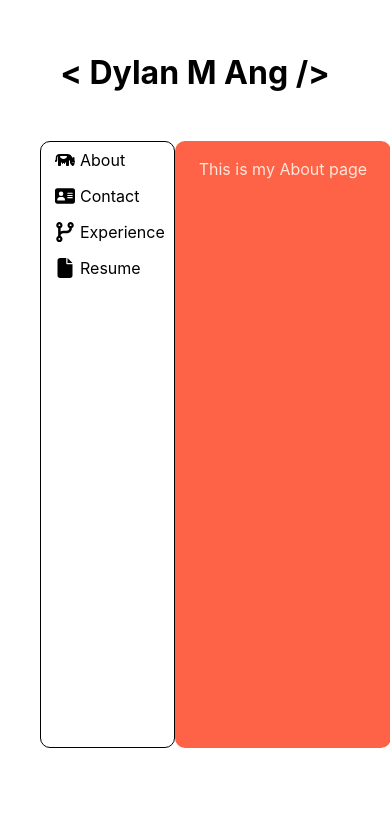
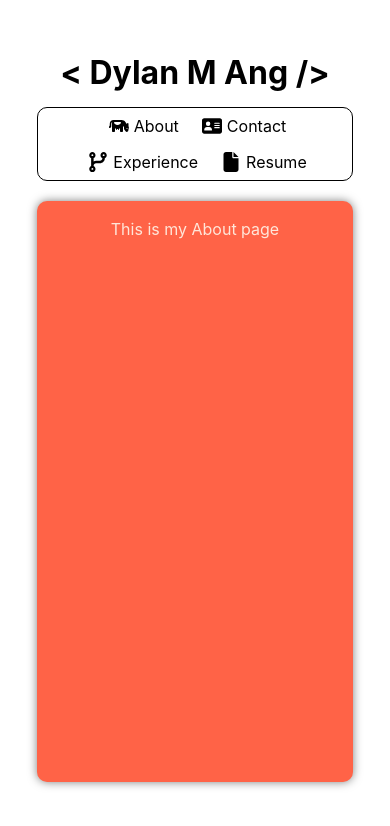
Before and after one commit to dy-ma/personal-dep, a React (Vite) app: page / in a window 390 px wide. Shown: the top 826 px of the page. Built offline with nearby package versions, Linux system fonts and the light colour scheme.

Commit message:
Add media queries to support mobile and tablet sizes

```diff
--- a/src/components/ContentBox.jsx
+++ b/src/components/ContentBox.jsx
@@ -1,37 +1,32 @@
 import { useEffect, useState } from 'react'
 import NavButton from './NavButton'
 import { About, Contact, Experience, Resume } from './Pages'
-import { faCow, faAddressCard, faCodeBranch, faFile} from '@fortawesome/free-solid-svg-icons'
+import { faCow, faAddressCard, faCodeBranch, faFile } from '@fortawesome/free-solid-svg-icons'
 
 let stateMap = {
-    'About': <About/>,
-    'Contact': <Contact/>,
-    'Experience': <Experience/>,
-    'Resume': <Resume/>
+    'About': <About />,
+    'Contact': <Contact />,
+    'Experience': <Experience />,
+    'Resume': <Resume />
 }
 
 function ContentBox(props) {
     // Used to route content
     const [state, setState] = useState("About")
 
-    // Button Functions
-    let show = (page) => setState(page)
-
     // Site Content
     let con = stateMap[state]
 
     return (
-        <div>
-            <div className="main">
-                <div id="sidebar">
-                    <NavButton label="About" icn={faCow} fun={show}/>
-                    <NavButton label="Contact" icn={faAddressCard} fun={show}/>
-                    <NavButton label="Experience" icn={faCodeBranch} fun={show}/>
-                    <NavButton label="Resume" icn={faFile} fun={show}/>
-                </div>
-                <div id="content">
-                    {con}
-                </div>
+        <div className="main">
+            <div id="sidebar">
+                <NavButton label="About" icn={faCow} fun={setState} />
+                <NavButton label="Contact" icn={faAddressCard} fun={setState} />
+                <NavButton label="Experience" icn={faCodeBranch} fun={setState} />
+                <NavButton label="Resume" icn={faFile} fun={setState} />
+            </div>
+            <div id="content">
+                {con}
             </div>
         </div>
     )
--- a/src/components/NavButton.jsx
+++ b/src/components/NavButton.jsx
@@ -1,8 +1,8 @@
 import { FontAwesomeIcon } from '@fortawesome/react-fontawesome'
 
 function NavButton(props) {
-    let show = props.fun;
-    let fun = () => show(props.label)
+    let setState = props.fun;
+    let fun = () => setState(props.label)
     return (
         <button className="nav" onClick={fun}>
             <FontAwesomeIcon class="nav-icn" icon={props.icn} />
--- a/src/index.css
+++ b/src/index.css
@@ -20,6 +20,13 @@
   -webkit-font-smoothing: antialiased;
   -moz-osx-font-smoothing: grayscale;
   -webkit-text-size-adjust: 100%;
+
+}
+
+.App {
+  display: flex;
+  flex-direction: column;
+  align-items: center;
 }
 
 .main {
@@ -38,6 +45,7 @@
 }
 
 #sidebar {
+  background-color: white;
   width: fit-content;
   border: 1px solid black;
   display: flex;
@@ -49,8 +57,8 @@
   background-color: var(--tomato);
   width: 70%;
   color:#FFE6D9;
+  filter: drop-shadow(0 0 5px rgba(0,0,0,0.5));
 }
-
 
 button.nav {
   display: block;
@@ -65,7 +73,6 @@ button.nav {
 }
 
 button.nav:hover {
-  /* background-color: rgba(0,0,0, 0.1); */
   background-color: rgba(0, 81, 103, 0.2);
 }
 
@@ -74,3 +81,34 @@ button.nav:hover {
   height: 20px;
   margin: 0px 5px;
 }
+
+/* Mobile Mode */
+@media screen and (max-width: 600px) {
+  /* .App {
+    background-color: #005167;
+  } */
+
+  .main {
+    flex-direction: column;
+  }
+
+  #sidebar {
+    flex-direction: row;
+    height: fit-content;
+    width:90%;
+    justify-content: center;
+    align-items: center;
+    flex-wrap: wrap;
+    margin-bottom: 20px;
+  }
+
+  #content {
+    width: 90%;
+  }
+}
+
+@media screen and (max-width: 350px) {
+  #name {
+    font-size: 20pt;
+  }
+}
```
